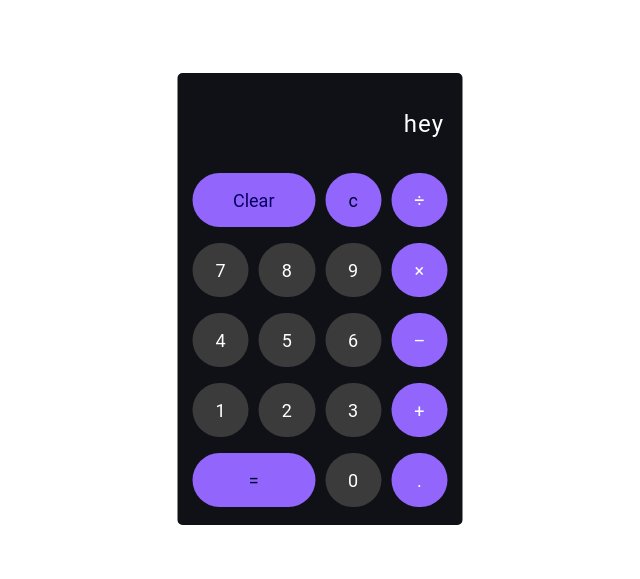
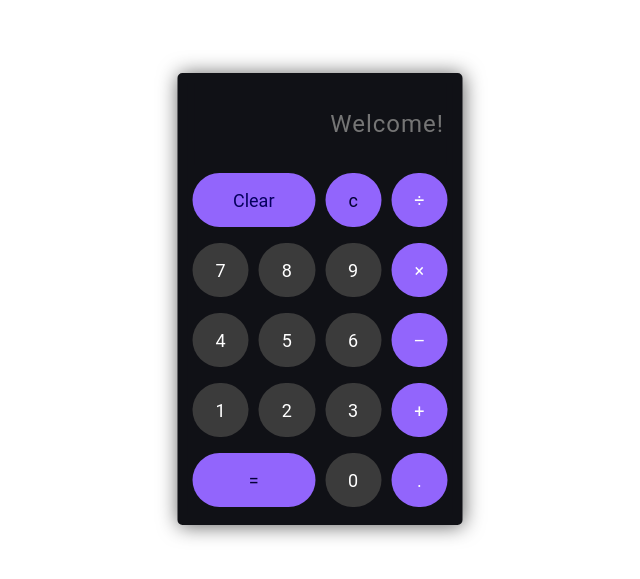
Before and after one commit to Imtious-coder/Calculator, a React (Create React App) app: page / in a window 1280 px wide. Shown: the part 101-680 px from the top of the page, without its empty margins (320-960 px from the left). Built offline with nearby package versions, Linux system fonts and the light colour scheme.

Commit message:
Calculation Complete

```diff
--- a/src/App.css
+++ b/src/App.css
@@ -64,6 +64,7 @@ body {
   border: 10px solid #101116;
   background: #101116;
   border-radius: 5px;
+  box-shadow: 1px 1px 20px rgb(95, 95, 95);
 }
 
 .keypad{
--- a/src/App.js
+++ b/src/App.js
@@ -2,26 +2,33 @@ import { useState } from 'react';
 import './App.css';
 
 function App() {
-  const [result, setResult] = useState("hey");
+  const [result, setResult] = useState("");
 
   const handleClick = (e) => {
     setResult(result.concat(e.target.name));
   }
 
   const clear = () => {
-      setResult("");
+    setResult("");
   }
 
   const backspace = () => {
     setResult(result.slice(0, -1));
   }
 
+  const calculate = () => {
+    try {
+      setResult(eval(result).toString());
+    } catch (err) {
+      setResult("Opps! Error");
+    }
+  }
 
   return (
     <>
       <div className="container">
         <form action="">
-          <input type="text" name="" id="" value={result} />
+          <input type="text" name="" id="" value={result} placeholder="Welcome!"/>
         </form>
         <div className="keypad">
           <button className="highlight" onClick={clear} id="clear">Clear</button>
@@ -41,7 +48,7 @@ function App() {
           <button className="highlight" name="+" onClick={handleClick}>+</button>
           <button name="0" onClick={handleClick}>0</button>
           <button className="highlight" name="." onClick={handleClick}>.</button>
-          <button className="highlight" onClick={handleClick} id="result">=</button>
+          <button className="highlight" onClick={calculate} id="result">=</button>
         </div>
       </div>
     </>
```
